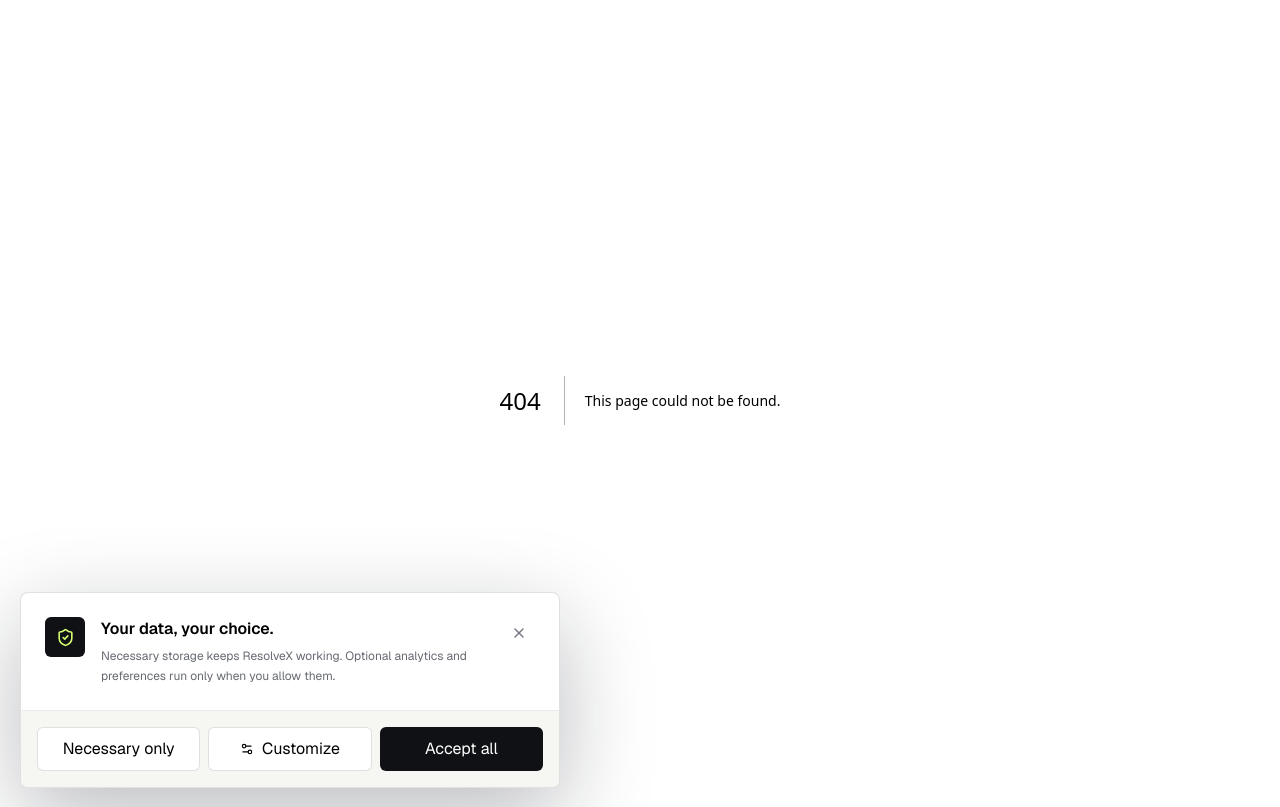
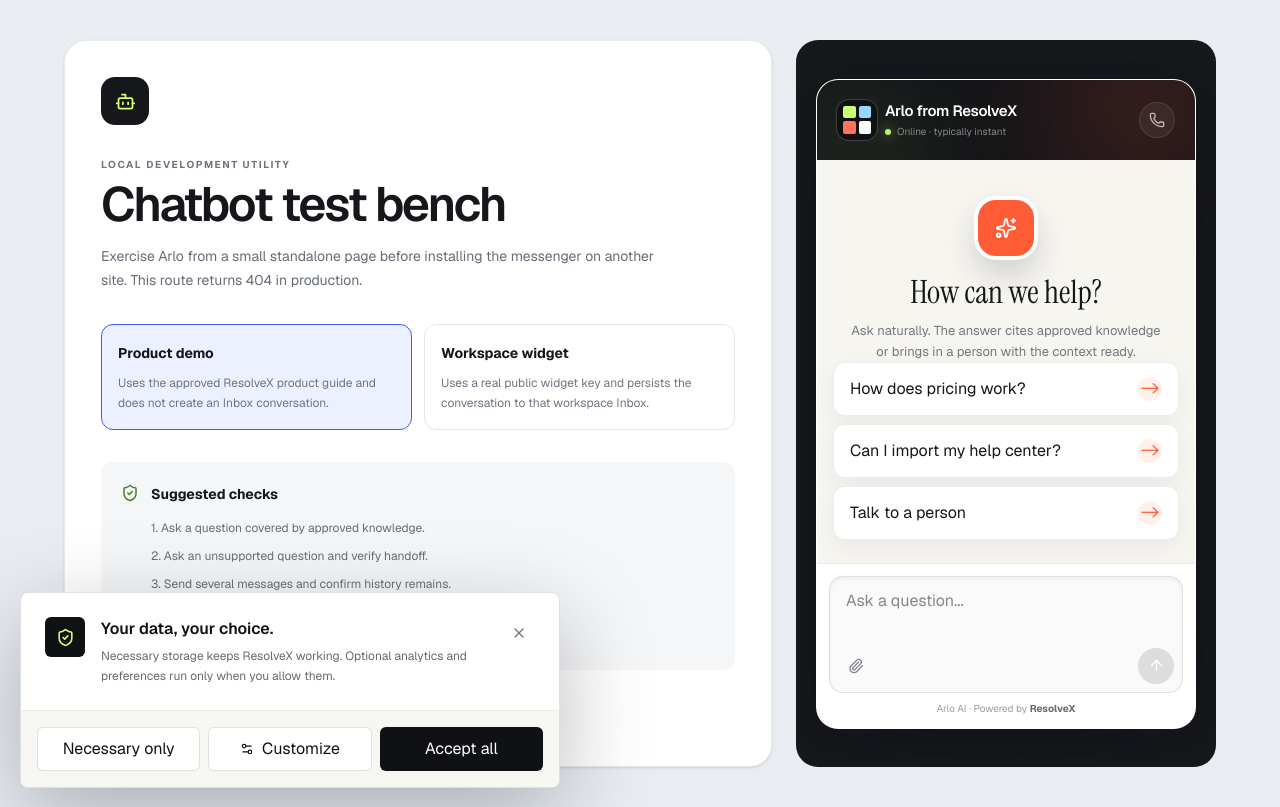
Before and after one commit to Prantikc22/resolvex, a Next.js app: page /dev/chatbot in a window 1280 px wide. Before the commit this address had no page. Built offline with nearby package versions, Linux system fonts and the light colour scheme.

Commit message:
Add local chatbot test bench

```diff
--- /dev/null
+++ b/src/app/dev/chatbot/page.tsx
@@ -0,0 +1,13 @@
+import type { Metadata } from "next";
+import { notFound } from "next/navigation";
+import { ChatbotTestBench } from "@/components/dev/ChatbotTestBench";
+
+export const metadata: Metadata = {
+  title: "Local chatbot test bench",
+  robots: { index: false, follow: false },
+};
+
+export default function LocalChatbotDemoPage() {
+  if (process.env.NODE_ENV === "production") notFound();
+  return <ChatbotTestBench />;
+}
--- /dev/null
+++ b/src/components/dev/ChatbotTestBench.tsx
@@ -0,0 +1,151 @@
+"use client";
+
+import { Bot, RefreshCw, ShieldCheck } from "lucide-react";
+import { FormEvent, useState } from "react";
+import { WidgetPanel } from "@/components/widget/ResolveWidget";
+
+type Mode = "product" | "workspace";
+
+export function ChatbotTestBench() {
+  const [mode, setMode] = useState<Mode>("product");
+  const [workspaceKey, setWorkspaceKey] = useState("");
+  const [activeWorkspaceKey, setActiveWorkspaceKey] = useState("");
+  const [run, setRun] = useState(0);
+
+  function applyWorkspace(event: FormEvent) {
+    event.preventDefault();
+    setActiveWorkspaceKey(workspaceKey.trim());
+    setRun((value) => value + 1);
+  }
+
+  function reset() {
+    setRun((value) => value + 1);
+  }
+
+  return (
+    <main className="min-h-screen bg-[#e9edf2] px-4 py-6 text-[#15171b] md:px-8 md:py-10">
+      <div className="mx-auto grid max-w-6xl gap-6 lg:grid-cols-[minmax(0,1fr)_420px]">
+        <section className="rounded-[22px] border border-black/8 bg-white p-6 shadow-sm md:p-9">
+          <div className="flex size-12 items-center justify-center rounded-[14px] bg-[#15171b] text-[#d8ff70]">
+            <Bot size={21} />
+          </div>
+          <p className="mt-8 text-[10px] font-bold uppercase tracking-[.16em] text-[#6f7580]">
+            Local development utility
+          </p>
+          <h1 className="mt-2 max-w-xl text-4xl font-semibold tracking-[-.045em] md:text-5xl">
+            Chatbot test bench
+          </h1>
+          <p className="mt-4 max-w-xl text-sm leading-6 text-[#666c76]">
+            Exercise Arlo from a small standalone page before installing the
+            messenger on another site. This route returns 404 in production.
+          </p>
+
+          <div className="mt-8 grid gap-3 sm:grid-cols-2">
+            <button
+              onClick={() => {
+                setMode("product");
+                reset();
+              }}
+              className={`rounded-[12px] border p-4 text-left transition ${
+                mode === "product"
+                  ? "border-[#355cff] bg-[#edf1ff]"
+                  : "border-black/10 hover:border-black/25"
+              }`}
+            >
+              <b className="text-sm">Product demo</b>
+              <span className="mt-2 block text-xs leading-5 text-[#6f7580]">
+                Uses the approved ResolveX product guide and does not create an
+                Inbox conversation.
+              </span>
+            </button>
+            <button
+              onClick={() => {
+                setMode("workspace");
+                reset();
+              }}
+              className={`rounded-[12px] border p-4 text-left transition ${
+                mode === "workspace"
+                  ? "border-[#355cff] bg-[#edf1ff]"
+                  : "border-black/10 hover:border-black/25"
+              }`}
+            >
+              <b className="text-sm">Workspace widget</b>
+              <span className="mt-2 block text-xs leading-5 text-[#6f7580]">
+                Uses a real public widget key and persists the conversation to
+                that workspace Inbox.
+              </span>
+            </button>
+          </div>
+
+          {mode === "workspace" && (
+            <form onSubmit={applyWorkspace} className="mt-6">
+              <label className="text-xs font-semibold" htmlFor="workspace-key">
+                Public widget key
+              </label>
+              <div className="mt-2 flex flex-col gap-2 sm:flex-row">
+                <input
+                  id="workspace-key"
+                  value={workspaceKey}
+                  onChange={(event) => setWorkspaceKey(event.target.value)}
+                  placeholder="Paste the workspace UUID"
+                  className="h-11 min-w-0 flex-1 rounded-[7px] border border-black/10 px-3 text-sm outline-none focus:border-[#355cff]"
+                />
+                <button className="h-11 rounded-[7px] bg-[#355cff] px-5 text-xs font-semibold text-white">
+                  Load widget
+                </button>
+              </div>
+            </form>
+          )}
+
+          <div className="mt-8 rounded-[12px] bg-[#f5f6f7] p-5">
+            <div className="flex gap-3">
+              <ShieldCheck
+                className="mt-0.5 shrink-0 text-[#497d27]"
+                size={18}
+              />
+              <div>
+                <b className="text-sm">Suggested checks</b>
+                <ol className="mt-3 space-y-2 text-xs leading-5 text-[#686e78]">
+                  <li>1. Ask a question covered by approved knowledge.</li>
+                  <li>2. Ask an unsupported question and verify handoff.</li>
+                  <li>3. Send several messages and confirm history remains.</li>
+                  <li>4. In workspace mode, confirm the thread in Inbox.</li>
+                  <li>5. Reply as a human and verify AI stays disabled.</li>
+                </ol>
+              </div>
+            </div>
+          </div>
+
+          <button
+            onClick={reset}
+            className="mt-5 flex h-10 items-center gap-2 rounded-[7px] border border-black/10 px-4 text-xs font-semibold"
+          >
+            <RefreshCw size={14} /> Reset conversation
+          </button>
+        </section>
+
+        <section className="flex min-h-[680px] items-center justify-center overflow-hidden rounded-[22px] bg-[#17191d] p-3 md:p-5">
+          {mode === "workspace" && !activeWorkspaceKey ? (
+            <div className="max-w-xs text-center text-white">
+              <Bot className="mx-auto text-[#d8ff70]" size={30} />
+              <h2 className="mt-5 text-xl font-semibold">
+                Add a workspace key
+              </h2>
+              <p className="mt-2 text-xs leading-5 text-white/50">
+                Find it in Settings → Channels after enabling the website
+                widget.
+              </p>
+            </div>
+          ) : (
+            <WidgetPanel
+              key={`${mode}-${activeWorkspaceKey}-${run}`}
+              workspaceKey={
+                mode === "workspace" ? activeWorkspaceKey : undefined
+              }
+            />
+          )}
+        </section>
+      </div>
+    </main>
+  );
+}
```
Also changed, not shown: 1 other file (tests, documents, lock files or other folders).
